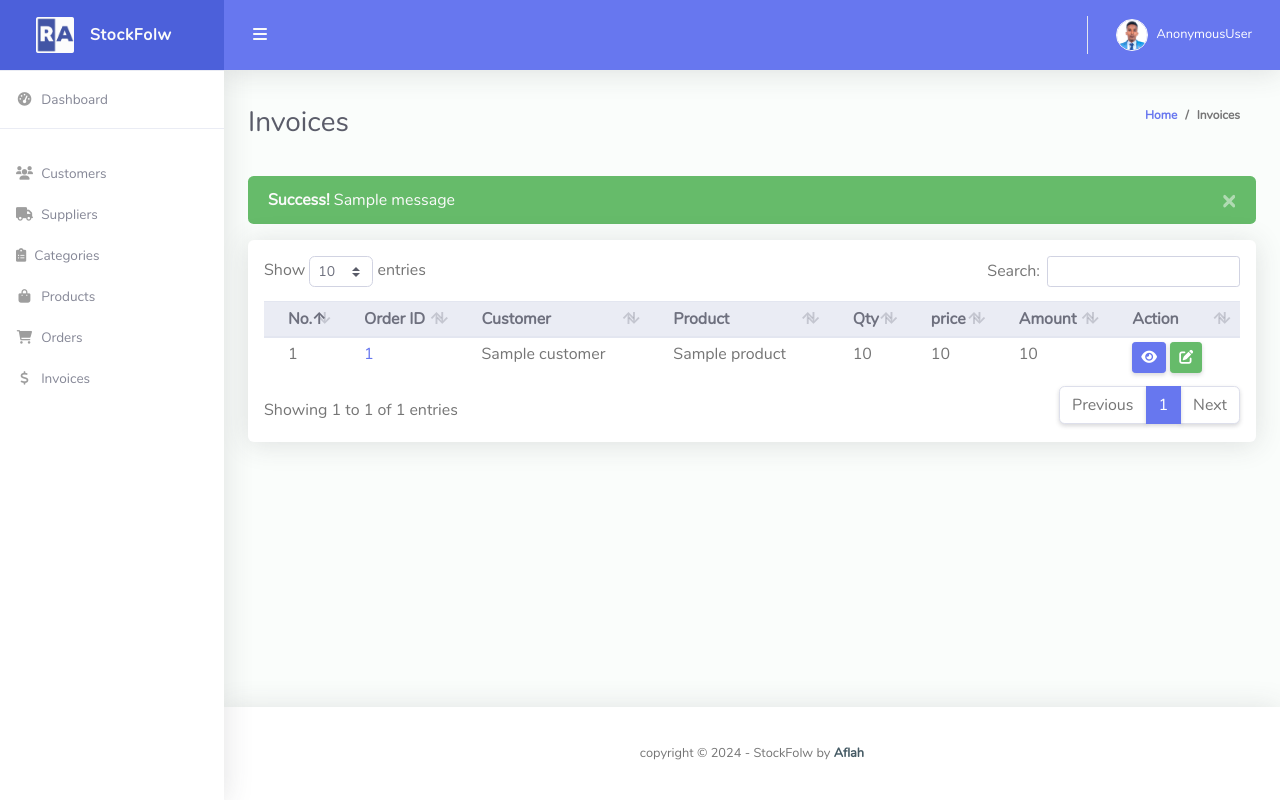
After one commit to AflaxCade/Inventory-Management-System, a Django app: template templates/invoice.html in a window 1280 px wide. The commit adds this page. Run offline with Django 3.2, Linux system fonts and the light colour scheme; the template is opened without the code that fills it: most values are stand-ins (such as "Sample title", 1, 10 or a date in 2020); one stand-in notice (Sample message) is shown; some libraries are stand-ins or nearby versions.

Commit message:
Create invoice.html template to display invoices

```diff
--- a/templates/dashboard.html
+++ b/templates/dashboard.html
@@ -152,8 +152,8 @@
                                 <th>Order ID</th>
                                 <th>Customer</th>
                                 <th>Product</th>
+                                <th>Quantity</th>
                                 <th>price</th>
-                                <th>Quantity</th>
                                 <th>Amount</th>
                                 <th>Status</th>
                             </tr>
@@ -164,8 +164,8 @@
                                 <td><a href="#">{{ invoice.order_id }}</a></td>
                                 <td>{{invoice.order.customer}}</td>
                                 <td>{{invoice.order.product}}</td>
+                                <td>{{invoice.quantity}}</td>
                                 <td>{{invoice.price}}</td>
-                                <td>{{invoice.quantity}}</td>
                                 <td>{{invoice.amount}}</td>
                                 <td>
                                     {% if invoice.order.status == 'Pending' %}
--- /dev/null
+++ b/templates/invoice.html
@@ -0,0 +1,111 @@
+{% extends 'base.html' %}
+{% block title %}StockFolw - Invoices{% endblock %}
+
+{% block content %}
+<div class="container-fluid" id="container-wrapper">
+    <div class="d-sm-flex align-items-center justify-content-between mb-4">
+        <h1 class="h3 mb-0 text-gray-800">Invoices</h1>
+        <ol class="breadcrumb">
+            <li class="breadcrumb-item"><a href="{% url 'home' %}">Home</a></li>
+            <li class="breadcrumb-item">Invoices</li>
+        </ol>
+    </div>
+
+    <div>
+        {% if messages %}
+        {% for message in messages %}
+        {% if message.tags == 'success' %}
+        <div class="alert alert-success alert-dismissible fade show" role="alert">
+            <strong>Success!</strong> {{ message }}
+            <button class="close" type="button" data-dismiss="alert" aria-label="Close">
+                <span aria-hidden="true">×</span>
+            </button>
+        </div>
+        {% else %}
+        <div class="alert alert-danger alert-dismissible fade show" role="alert">
+            <strong>Error!</strong> {{ message }}
+            <button class="close" type="button" data-dismiss="alert" aria-label="Close">
+                <span aria-hidden="true">×</span>
+            </button>
+        </div>
+        {% endif %}
+        {% endfor %}
+        {% endif %}
+    </div>
+
+    <!-- Row -->
+    <div class="row">
+        <!-- DataTable with Hover -->
+        <div class="col-lg-12">
+            <div class="card mb-4">
+                <div class="table-responsive p-3">
+                    <table class="table align-items-center table-flush table-hover table-sm" id="dataTableHover">
+                        <thead class="thead-light">
+                            <tr>
+                                <th>No.</th>
+                                <th>Order ID</th>
+                                <th>Customer</th>
+                                <th>Product</th>
+                                <th>Qty</th>
+                                <th>price</th>
+                                <th>Amount</th>
+                                <th>Action</th>
+                            </tr>
+                        </thead>
+                        <tbody>
+                            {% for invoice in invoices %}
+                            <tr>
+                                <td>{{ invoice.id }}</td>
+                                <td><a href="#">{{ invoice.order_id }}</a></td>
+                                <td>{{invoice.order.customer}}</td>
+                                <td>{{invoice.order.product}}</td>
+                                <td>{{invoice.quantity}}</td>
+                                <td>{{invoice.price}}</td>
+                                <td>{{invoice.amount}}</td>
+                                <td>
+                                    <a href="" class="btn btn-sm btn-primary">
+                                        <i class="fas fa-eye"></i>
+                                    </a>
+                                    <a href="" class="btn btn-sm btn-success" data-toggle="modal"
+                                        data-target="#modal-update-">
+                                        <i class="fas fa-edit"></i>
+                                    </a>
+                                </td>
+                            </tr>
+
+                            <div class="modal fade" id="modal-update-{{ customer.id }}" tabindex="-1" role="dialog"
+                                aria-labelledby="modal-update-customerLabel" aria-hidden="true">
+                                <div class="modal-dialog modal-dialog-scrollable" role="document">
+                                    <div class="modal-content">
+                                        <div class="modal-header">
+                                            <h5 class="modal-title" id="modal-update-customerLabel">Update Customer "{{ customer.name }}"</h5>
+                                            <button type="button" class="close" data-dismiss="modal" aria-label="Close">
+                                                <span aria-hidden="true">&times;</span>
+                                            </button>
+                                        </div>
+                                        <div class="modal-body">
+                                            <form action="" method="post">
+                                                {% csrf_token %}
+
+                                        </div>
+                                        <div class="modal-footer">
+                                            <button type="button" class="btn btn-outline-primary"
+                                                data-dismiss="modal">Close</button>
+                                            <button type="submit" class="btn btn-primary">Update</button>
+                                            </form>
+                                        </div>
+                                    </div>
+                                </div>
+                            </div>
+
+                            {% endfor %}
+                        </tbody>
+                    </table>
+                </div>
+            </div>
+        </div>
+    </div>
+    <!--Row-->
+
+</div>
+{% endblock %}
```
